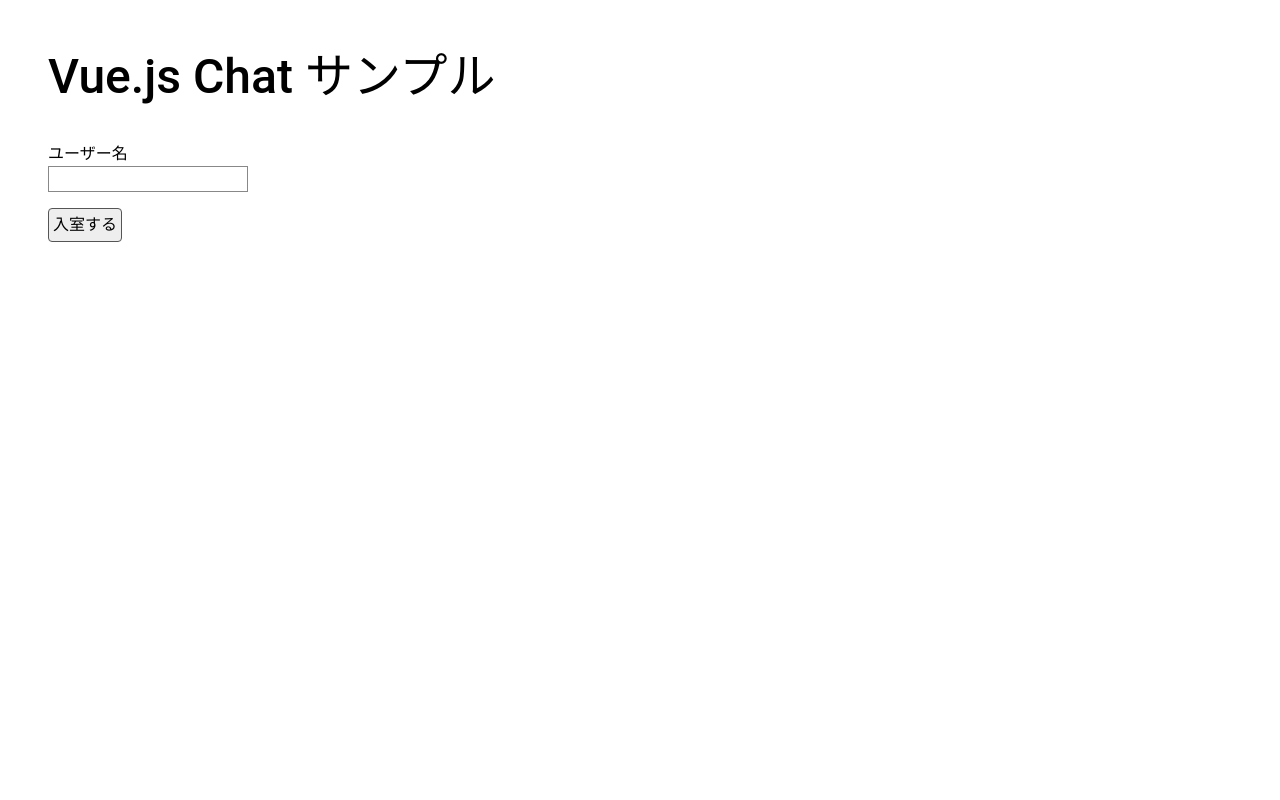
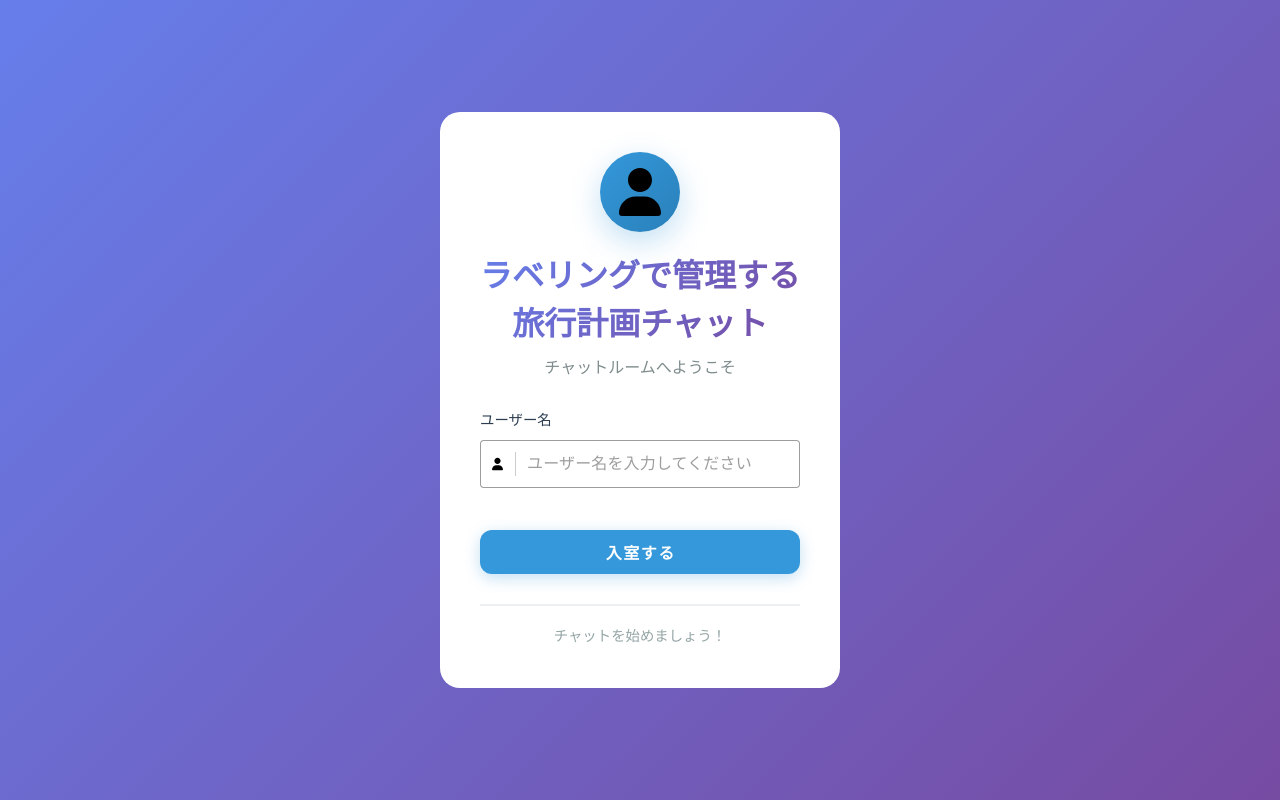
Before and after one commit to issea14/hackathon_rakus, a Vue app in the folder chatapp/: page / in a window 1280 px wide. Built offline with nearby package versions, Linux system fonts and the light colour scheme; no server answers.

Commit message:
ログイン画面のスタイルを改善し、ユーザーアイコンを追加

```diff
--- a/chatapp/src/components/Login.vue
+++ b/chatapp/src/components/Login.vue
@@ -2,6 +2,9 @@
 import { inject, ref } from "vue"
 import { useRouter } from "vue-router"
 import socketManager from '../socketManager.js'
+
+// ユーザーアイコンのインポート
+import userIcon from '../images/user-solid.svg'
 
 // #region global state
 const userName = inject("userName")
@@ -14,10 +17,9 @@
 
 // #region reactive variable
 const inputUserName = ref("")
-
+// #endregion
 
 // #region browser event handler
-// 入室メッセージをクライアントに送信する
 const onEnter = () => {
   // ユーザー名が入力されているかチェック
   if (inputUserName.value.trim() === "") {
@@ -26,7 +28,7 @@
   }
 
   // 入室メッセージを送信
- socket.emit("enterEvent",inputUserName.value.trim())
+  socket.emit("enterEvent", inputUserName.value.trim())
 
   // 全体で使用するnameに入力されたユーザー名を格納
   userName.value = inputUserName.value.trim()
@@ -37,21 +39,231 @@
 // #endregion
 </script>
 
+
 <template>
-  <div class="mx-auto my-5 px-4">
-    <h1 class="text-h3 font-weight-medium">Vue.js Chat サンプル</h1>
-    <div class="mt-10">
-      <p>ユーザー名</p>
-      <input type="text" v-model="inputUserName" class="user-name-text" />
+  <div class="login-container"> <!-- ページ全体のスタイル -->
+    <div class="login-card"> <!-- ログインカードのスタイル -->
+
+      <!-- ヘッダーセクション -->
+      <div class="header-section">
+        <div class="icon-wrapper">
+          <img :src="userIcon" alt="ユーザーアイコン" class="header-user-icon" /> <!-- ユーザーアイコン -->
+        </div>
+        <h1 class="login-title">ラベリングで管理する旅行計画チャット</h1> <!-- タイトル -->
+        <p class="login-subtitle">チャットルームへようこそ</p> <!-- サブタイトル -->
+      </div>
+
+      <!-- フォームセクション -->
+      <div class="form-section">
+        <div class="input-group">
+          <label class="input-label">ユーザー名</label>
+          <v-text-field
+            v-model="inputUserName"
+            placeholder="ユーザー名を入力してください"
+            variant="outlined"
+            density="comfortable"
+            class="username-input"
+            @keyup.enter="onEnter"
+          >
+            <template #prepend-inner> <!-- 入力欄の先頭にアイコンを表示 -->
+              <img :src="userIcon" alt="ユーザーアイコン" class="input-user-icon" />
+            </template>
+          </v-text-field>
+          <!--
+          placeholder : 入力欄のヒント
+          variant : テキストフィールドのスタイル(枠線のみ)
+          density : テキストフィールドの広さ
+          prepend-inner-icon : 入力欄の先頭にアイコンを表示
+          @keyup.enter : Enterキーで入室処理を実行(onEnterメソッドの呼び出し)
+          -->
+        </div>
+
+        <!-- 入室ボタン -->
+        <v-btn
+          @click="onEnter"
+          color="primary"
+          size="large"
+          class="enter-button"
+          block
+        >
+          入室する
+        </v-btn>
+        <!--
+        @click : ボタンがクリックされたときにonEnterメソッドを呼び出す
+        color : ボタンの色
+        size : ボタンのサイズ
+        class : ボタンのスタイル
+        block : ボタンを横幅いっぱいに広げる
+        -->
+
+      </div>
+
+      <!-- フッターセクション -->
+      <div class="footer-section">
+        <p class="footer-text">チャットを始めましょう！</p>
+      </div>
     </div>
-    <button type="button" @click="onEnter" class="button-normal">入室する</button>
   </div>
 </template>
 
 <style scoped>
-.user-name-text {
-  width: 200px;
-  border: 1px solid #888;
-  margin-bottom: 16px;
+/* ヘッダーのアイコン */
+.header-user-icon {
+  position: absolute;    /* 親 .icon-wrapper に対する絶対配置 */
+  top: 50%;              /* 親の縦方向 50% の位置 */
+  left: 50%;             /* 親の横方向 50% の位置 */
+  transform: translate(-50%, -50%); /* 自身の中心をその座標に合わせる */
+  width: 48px;
+  height: 48px;
 }
+
+/* テキストフィールド内のアイコン */
+.input-user-icon {
+  width: 24px;
+  height: 24px;
+  margin: 0 5px 0 0; /* アイコンの右側にスペースを確保 */
+  display: inline-block; /* インラインブロックでテキストと同じ行に配置 */
+  vertical-align: middle; /* 中央揃え */
+  border-right: 1px solid #ccc; /* アイコンの右側に薄い線 */
+  padding-right: 12px; /* アイコンとテキストの間にスペースを確保 */
+}
+
+/* ログイン画面のスタイル */
+.login-container {
+  min-height: 100vh;
+  background: linear-gradient(135deg, #667eea 0%, #764ba2 100%); /* グラデーション背景 */
+  display: flex;
+  align-items: center; /* 縦方向中央揃え */
+  justify-content: center; /* 横方向中央揃え */
+  padding: 20px; /* 画面端からの余白 */
+}
+
+/* ログインカードのスタイル */
+.login-card {
+  background: white; /* 白背景 */
+  border-radius: 20px; /* 角丸 */
+  padding: 40px; /* 内側の余白 */
+  max-width: 400px; /* 最大幅 */
+  width: 100%; /* 幅を100%に設定 */
+  text-align: center; /* テキストを中央揃え */
+  animation: slideUp 0.6s ease-out; /* スライドアップアニメーション(Reload時) */
+}
+
+/* スライドアップアニメーション */
+@keyframes slideUp {
+  from {
+    opacity: 0;
+    transform: translateY(35px);
+  }
+  to {
+    opacity: 1;
+    transform: translateY(0);
+  }
+}
+
+/* ヘッダーセクションのスタイル */
+.header-section {
+  margin-bottom: 30px; /* ヘッダーとフォームの間の余白 */
+}
+
+
+.icon-wrapper {
+  position: relative;    /* 子要素に absolute を効かせる */
+  background: linear-gradient(135deg, #3498db, #2980b9); /* グラデーション背景 */
+  width: 80px;
+  height: 80px;
+  border-radius: 50%; /* 円形にする */
+  display: flex;
+  align-items: center; /* 縦方向中央揃え */
+  justify-content: center; /* 横方向中央揃え */
+  margin: 0 auto 20px; /* 上下中央揃え */
+  box-shadow: 0 10px 30px rgba(52, 152, 219, 0.3); /* 影 */
+}
+
+/* タイトルのスタイル */
+.login-title {
+  font-size: 2rem; /* タイトルのフォントサイズ */
+  margin-bottom: 8px; /* タイトルとサブタイトルの間の余白 */
+  background: linear-gradient(135deg, #667eea, #764ba2); /* グラデーション(背景と同じ色) */
+  -webkit-background-clip: text; /* テキストの背景をクリップ */
+  -webkit-text-fill-color: transparent; /* テキストの色を透明にしてグラデーションを適用 */
+  background-clip: text; /* テキストの背景をクリップ */
+}
+
+/* サブタイトルのスタイル */
+.login-subtitle {
+  color: #7f8c8d;
+  font-size: 1rem;
+  margin-bottom: 0;
+}
+
+/* フォームセクションのスタイル */
+.form-section {
+  margin-bottom: 30px; /* フォームとフッターの間の余白 */
+}
+
+/* 入力フィールドのスタイル */
+.input-group {
+  text-align: left; /* テキストを左揃え */
+  margin-bottom: 20px; /* 入力フィールドとボタンの間の余白 */
+}
+
+/* 入力ラベルのスタイル */
+.input-label {
+  display: block;
+  color: #2c3e50;
+  margin-bottom: 8px; /* ラベルと入力フィールドの間の余白 */
+  font-size: 0.9rem;
+}
+
+.username-input {
+  margin-bottom: 5px; /* 入力フィールドとボタンの間の余白 */
+}
+
+.enter-button {
+  border-radius: 12px;
+  height: 48px;
+  font-weight: 600;
+  text-transform: none;
+  box-shadow: 0 4px 15px rgba(52, 152, 219, 0.3);
+  transition: all 0.3s ease;
+}
+
+/* 入室ボタンのホバー効果(カーソル指示時) */
+.enter-button:hover {
+  transform: translateY(-5px);
+  box-shadow: 0 8px 25px rgba(52, 152, 219, 0.4);
+}
+
+
+/* フッターセクションのスタイル */
+.footer-section {
+  border-top: 2px solid #ecf0f1; /* フッターの上に薄い線 */
+  padding-top: 20px; /* フッターの内側の余白 */
+}
+
+.footer-text {
+  color: #95a5a6;
+  font-size: 0.9rem;
+  margin: 0;
+}
+
+/* スマートフォンやタブレット向けのレスポンシブデザイン */
+@media (max-width: 480px) {
+  .login-card {
+    padding: 30px 20px;
+    margin: 10px;
+  }
+
+  .login-title {
+    font-size: 1.5rem;
+  }
+
+  .icon-wrapper {
+    width: 60px;
+    height: 60px;
+  }
+
+}
+
 </style>
--- a/chatapp/src/style.css
+++ b/chatapp/src/style.css
@@ -1,10 +1,40 @@
-body {
-  padding: 2em;
+body { /* グローバルなスタイル設定 */
+  margin: 0; /* ページ全体のマージンをリセット */
+  padding: 0; /* ページ全体のパディングをリセット */
+  font-family: 'Roboto', 'Helvetica Neue', Arial, sans-serif; /* フォントファミリーの設定 */
+  background-color: #f5f7fa; /* ページ全体の背景色 */
 }
 
-.button-normal {
-  border: 1px solid #555;
-  background-color: #eee;
-  border-radius: 4px;
-  padding: 4px;
+.button-normal { /* 通常のボタンスタイル */
+  border: none; /* ボーダーをなしに設定 */
+  background: linear-gradient(135deg, #3498db, #2980b9); /* グラデーション背景 */
+  color: white; /* 文字色を白に設定 */
+  border-radius: 8px; /* 角を丸くする */
+  padding: 12px 24px; /* パディングの設定 */
+  font-size: 14px; /* フォントサイズの設定 */
+  font-weight: 600; /* フォントの太さを設定 */
+  cursor: pointer; /* カーソルをポインターに変更 */
+  transition: all 0.3s ease; /* ホバーやアクティブ時の変化をスムーズにする */
+  box-shadow: 0 4px 15px rgba(52, 152, 219, 0.3); /* ボックスシャドウの設定 */
 }
+
+.button-normal:hover { /* ホバー時のスタイル */
+  background: linear-gradient(135deg, #2980b9, #1f639a); /* グラデーションの変更 */
+  transform: translateY(-2px); /* 少し上に移動 */
+  box-shadow: 0 6px 20px rgba(52, 152, 219, 0.4); /* ボックスシャドウの強調 */
+}
+
+.button-normal:active { /* アクティブ時のスタイル */
+  transform: translateY(0); /* 元の位置に戻す */
+}
+
+/* Vuetifyとの統一性を保つためのグローバルスタイル */
+.v-theme--light {
+  --v-theme-primary: #3498db;
+  --v-theme-secondary: #95a5a6;
+  --v-theme-accent: #e74c3c;
+  --v-theme-error: #e74c3c;
+  --v-theme-info: #3498db;
+  --v-theme-success: #27ae60;
+  --v-theme-warning: #f39c12;
+}
```
